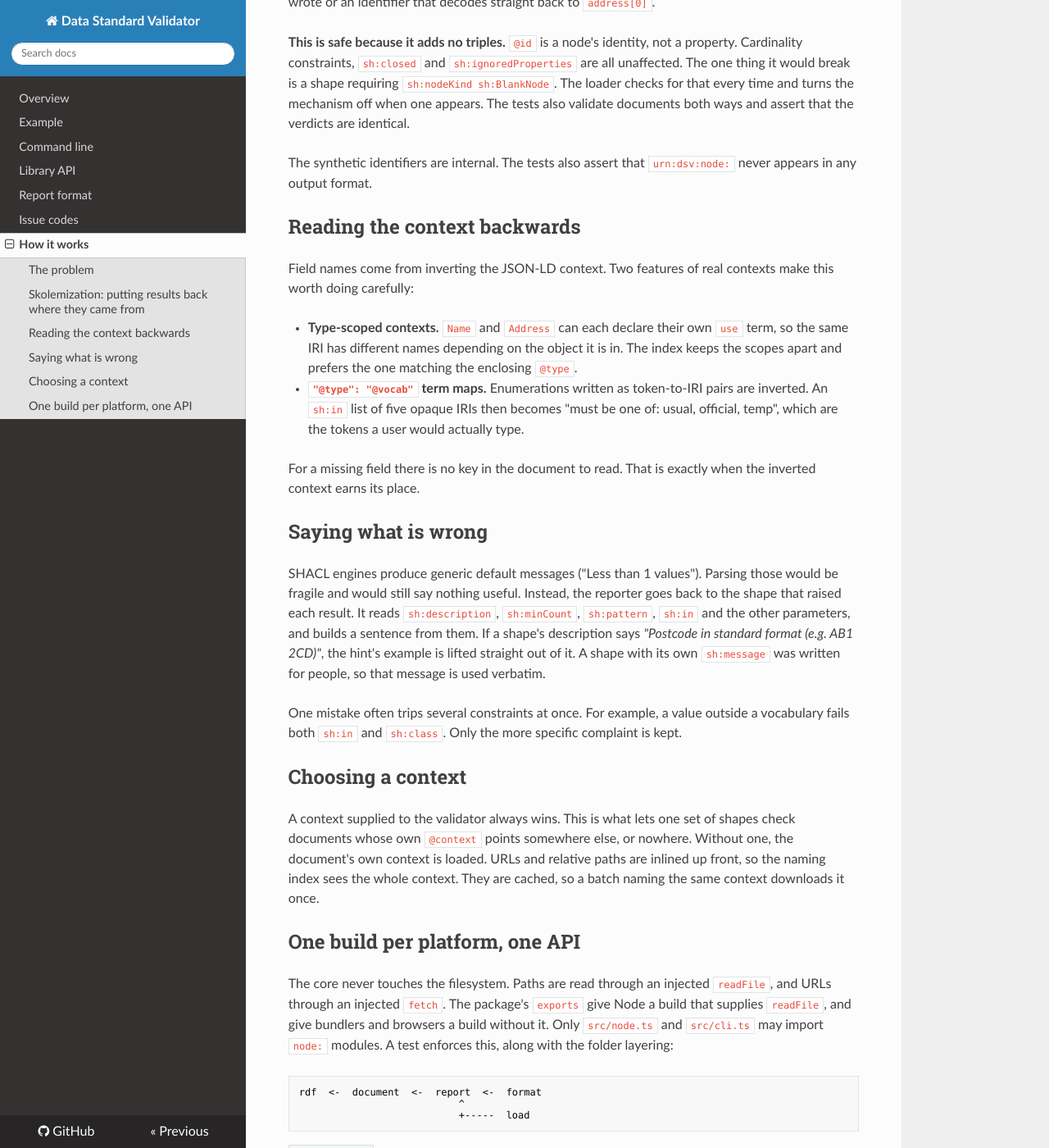
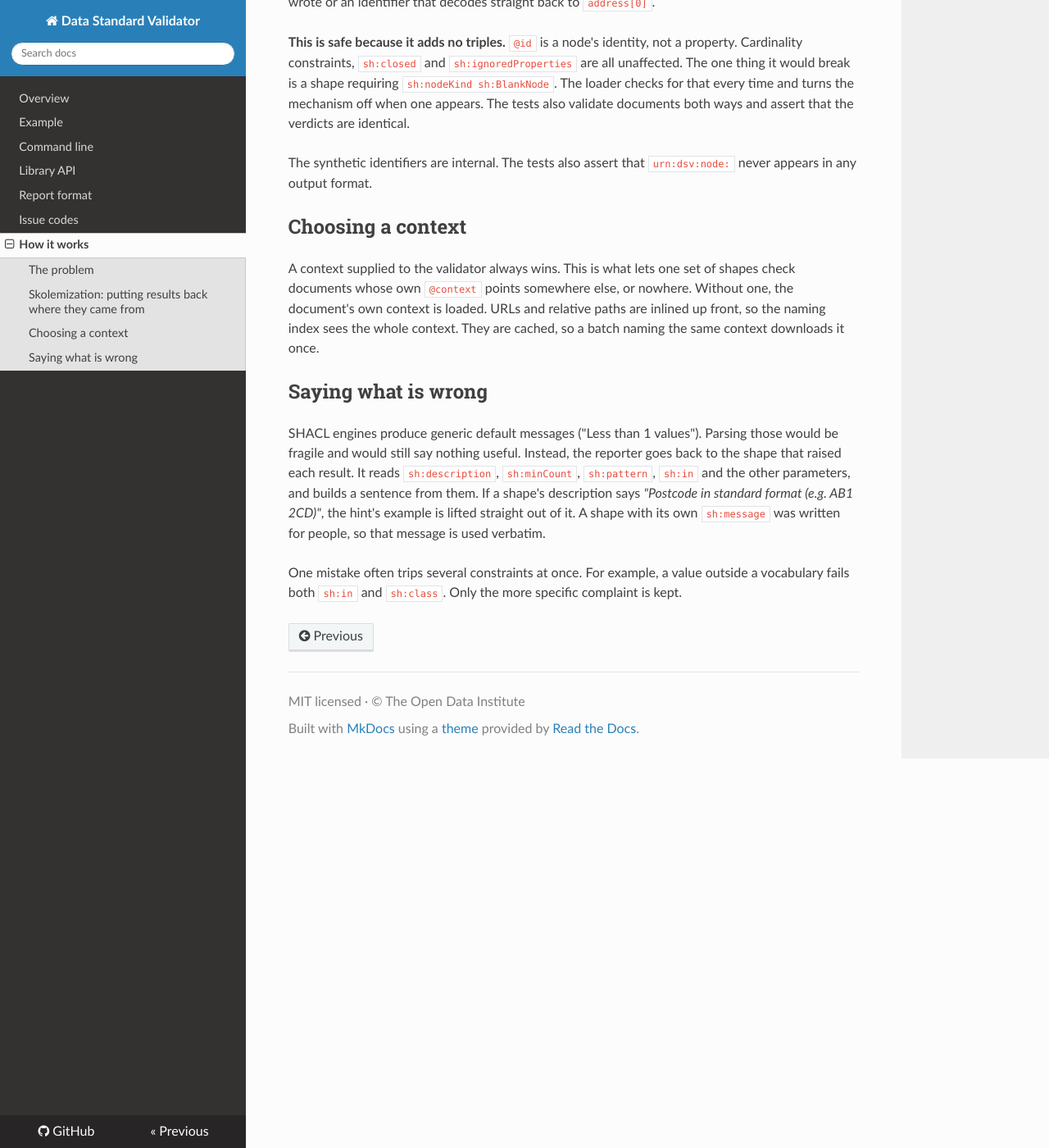
Before and after one commit to theodi/data-standard-validator, an MkDocs documentation site: the page built from docs/how-it-works.md, in a window 1280 px wide and 1400 px high, scrolled down 748 px. Shown: the whole window at 82% size. Built offline with MkDocs 1.6.1, drawn with Linux system fonts in a browser that asks for light colours; nearby versions of some CDN libraries.

Commit message:
documentation improvements

````diff
--- a/docs/how-it-works.md
+++ b/docs/how-it-works.md
@@ -43,21 +43,13 @@ assert that the verdicts are identical.
 The synthetic identifiers are internal. The tests also assert that
 `urn:dsv:node:` never appears in any output format.
 
-## Reading the context backwards
+## Choosing a context
 
-Field names come from inverting the JSON-LD context. Two features of real
-contexts make this worth doing carefully:
-
-- **Type-scoped contexts.** `Name` and `Address` can each declare their own
-  `use` term, so the same IRI has different names depending on the object it
-  is in. The index keeps the scopes apart and prefers the one matching the
-  enclosing `@type`.
-- **`"@type": "@vocab"` term maps.** Enumerations written as token-to-IRI pairs
-  are inverted. An `sh:in` list of five opaque IRIs then becomes "must be one
-  of: usual, official, temp", which are the tokens a user would actually type.
-
-For a missing field there is no key in the document to read. That is exactly
-when the inverted context earns its place.
+A context supplied to the validator always wins. This is what lets one set of
+shapes check documents whose own `@context` points somewhere else, or nowhere.
+Without one, the document's own context is loaded. URLs and relative paths are
+inlined up front, so the naming index sees the whole context. They are cached,
+so a batch naming the same context downloads it once.
 
 ## Saying what is wrong
 
@@ -73,25 +65,3 @@ so that message is used verbatim.
 One mistake often trips several constraints at once. For example, a value
 outside a vocabulary fails both `sh:in` and `sh:class`. Only the more specific
 complaint is kept.
-
-## Choosing a context
-
-A context supplied to the validator always wins. This is what lets one set of
-shapes check documents whose own `@context` points somewhere else, or nowhere.
-Without one, the document's own context is loaded. URLs and relative paths are
-inlined up front, so the naming index sees the whole context. They are cached,
-so a batch naming the same context downloads it once.
-
-## One build per platform, one API
-
-The core never touches the filesystem. Paths are read through an injected
-`readFile`, and URLs through an injected `fetch`. The package's `exports` give
-Node a build that supplies `readFile`, and give bundlers and browsers a build
-without it. Only `src/node.ts` and `src/cli.ts` may import `node:` modules. A
-test enforces this, along with the folder layering:
-
-```text
-rdf  <-  document  <-  report  <-  format
-                           ^
-                           +-----  load
-```
````
Also changed, not shown: README.md (+1 -1 lines).
